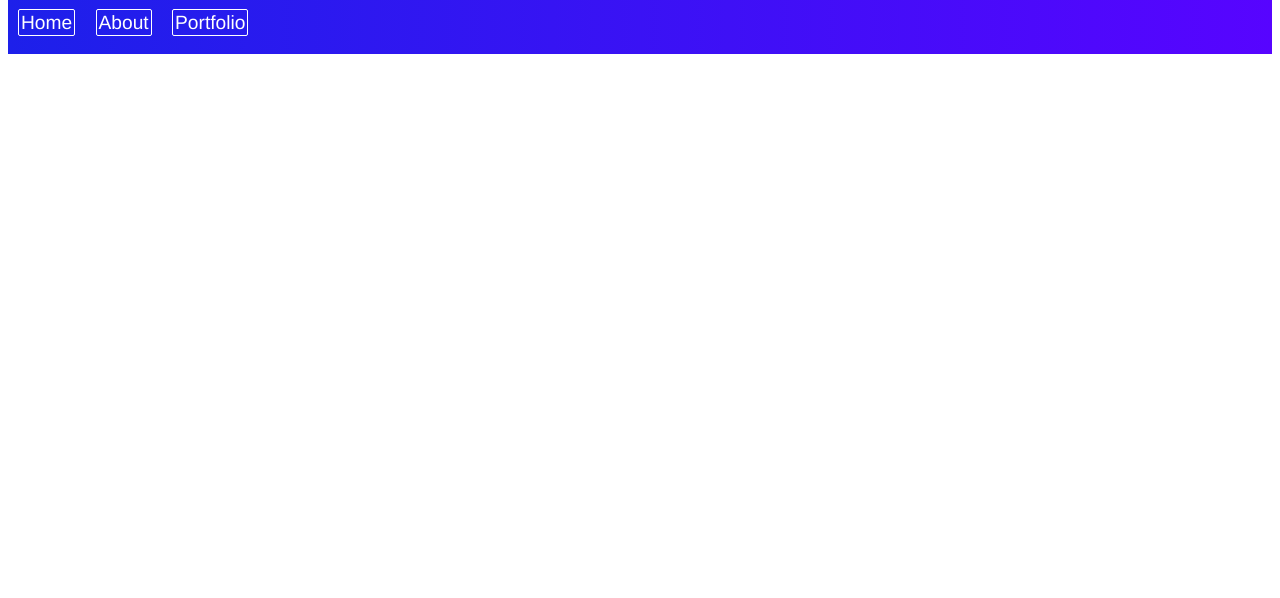
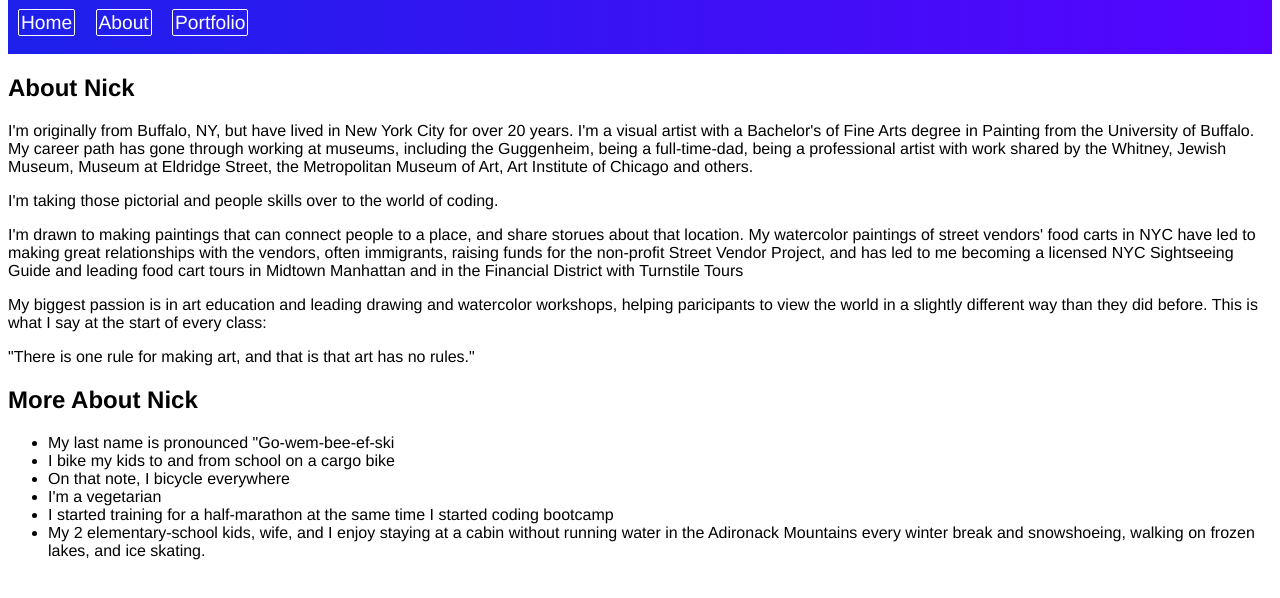
Before and after one commit to ngolebiewski/nicks-personal-page, a plain HTML site: page about.html in a window 1280 px wide. Shown: the part 66-664 px from the top of the page. Drawn offline with Linux system fonts and the light colour scheme.

Commit message:
add content into index.html and about.html git push -u origin main

```diff
--- a/about.html
+++ b/about.html
@@ -14,6 +14,40 @@
       </nav>
     </header>
 
+    <section>
+      <article class="right">
+        <h2>About Nick</h2>
+          <p>I'm originally from Buffalo, NY, but have lived in New York City for over 20 years.
+          I'm a visual artist with a Bachelor's of Fine Arts degree in Painting from the University of Buffalo.
+          My career path has gone through working at museums, including the Guggenheim, being a full-time-dad, being a professional artist with work shared by the
+          Whitney, Jewish Museum, Museum at Eldridge Street, the Metropolitan Museum of Art, Art Institute of Chicago and others.
+
+          <p>I'm taking those pictorial and people skills over to the world of coding.</p>
+
+          <p>I'm drawn to making paintings that can connect people to a place, and share storues about that location.
+          My watercolor paintings of street vendors' food carts in NYC have led to making great relationships with the vendors, often immigrants, raising funds for the non-profit Street Vendor Project, and has led to me becoming a licensed NYC Sightseeing Guide and leading food cart tours in Midtown Manhattan and in the Financial District with Turnstile Tours</p>
+
+          <p>My biggest passion is in art education and leading drawing and watercolor workshops, helping paricipants to view the world in a slightly different way than they did before.
+            This is what I say at the start of every class:</p>
+
+          <p class="quote">"There is one rule for making art, and that is that art has no rules."</p>
+      </article>
+
+      <article class="right">
+          <h2>More About Nick</h2>
+          <ul>
+            <li>My last name is pronounced "Go-wem-bee-ef-ski</li>
+            <li>I bike my kids to and from school on a cargo bike</li>
+            <li>On that note, I bicycle everywhere</li>
+            <li>I'm a vegetarian</li>
+            <li>I started training for a half-marathon at the same time I started coding bootcamp</li>
+            <li>My 2 elementary-school kids, wife, and I enjoy staying at a cabin without running water in the Adironack Mountains every winter break and snowshoeing, walking on frozen lakes, and ice skating.</li>
+
+          </ul>
+        </p>
+
+      </article>
+    </section>
 
 
   </body>
```
Also changed, not shown: index.html (+9 -4 lines).
